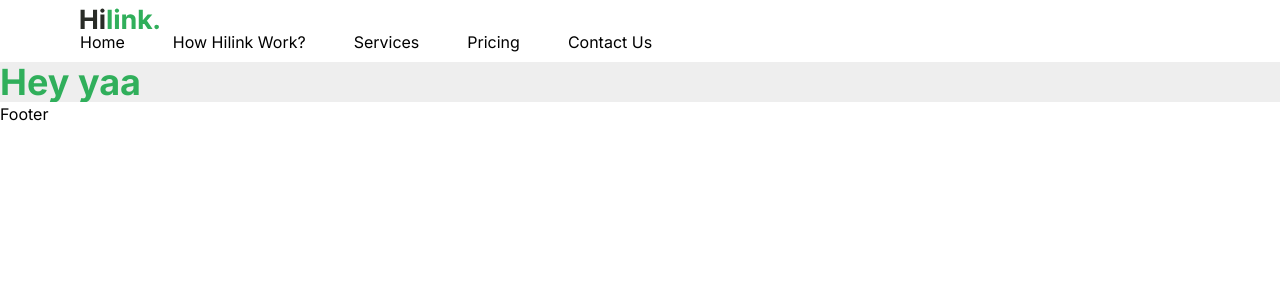
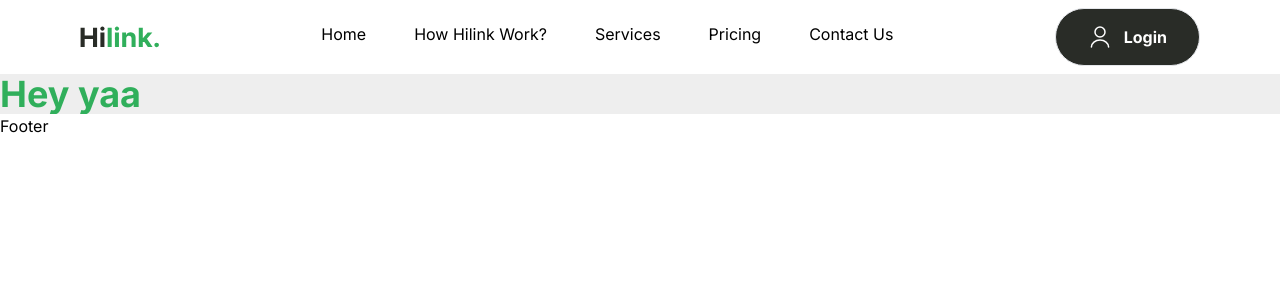
Before and after one commit to Szenteia/JavaScript_Projects, a Next.js app in the folder travel_app/: page / in a window 1280 px wide. Shown: the top 300 px of the page. Built offline with nearby package versions, Linux system fonts and the light colour scheme.

Commit message:
button_dinamic_type_title_icon_variant

```diff
--- /dev/null
+++ b/travel_app/components/Button.tsx
@@ -0,0 +1,20 @@
+import React from 'react'
+import Image from 'next/image'
+type ButtonProps = {
+    type: 'button' | 'submit';
+    title: string;
+    icon?: string;
+    variant: 'btn_dark_green'
+}
+
+const Button = ({type, title, icon, variant}: ButtonProps) => {
+  return (
+    <button className={`flexCenter gap-3 rounded-full border ${variant}`}
+    type={type}
+>{icon && <Image src={icon} alt={title} width={24} height={24}/>}
+<label className='bold-16 whitespace-nowrap'>{title}</label>
+</button>
+  )
+}
+
+export default Button
--- a/travel_app/components/Navbar.tsx
+++ b/travel_app/components/Navbar.tsx
@@ -2,20 +2,30 @@
 import React from 'react'
 import Image from 'next/image'
 import { NAV_LINKS } from '@/constants'
+import Button from './Button'
 const Navbar = () => {
   return (
     <nav className='flexBetween max-container padding-container relative z-20 py-2'>
         <Link
         href="/">
           <Image src='/hilink-logo.svg' alt='logo' width={80} height={29} />
-          <ul className='hidden h-full gap-12 lg:flex'>
+
+        </Link>
+        <ul className='hidden h-full gap-12 lg:flex'>
             {NAV_LINKS.map((link)=>(
               <Link
-              href={link.href} key={link.key}> {link.label}
+              href={link.href} key={link.key} className="regular-16 text-grey-50 felxCenter cursor-pointer pb-1.5 transition-all hover:font-bold">  {link.label}
               </Link>
             ))}
-          </ul>
-        </Link>
+        </ul>
+        <div className='lg:flexCenter hidden'>
+            <Button
+            type='button'
+            title='Login'
+            icon='/user.svg'
+            variant='btn_dark_green'
+            />
+        </div>
         </nav>
   )
 }
```
Also changed, not shown: 1 other file (tests, documents, lock files or other folders).
